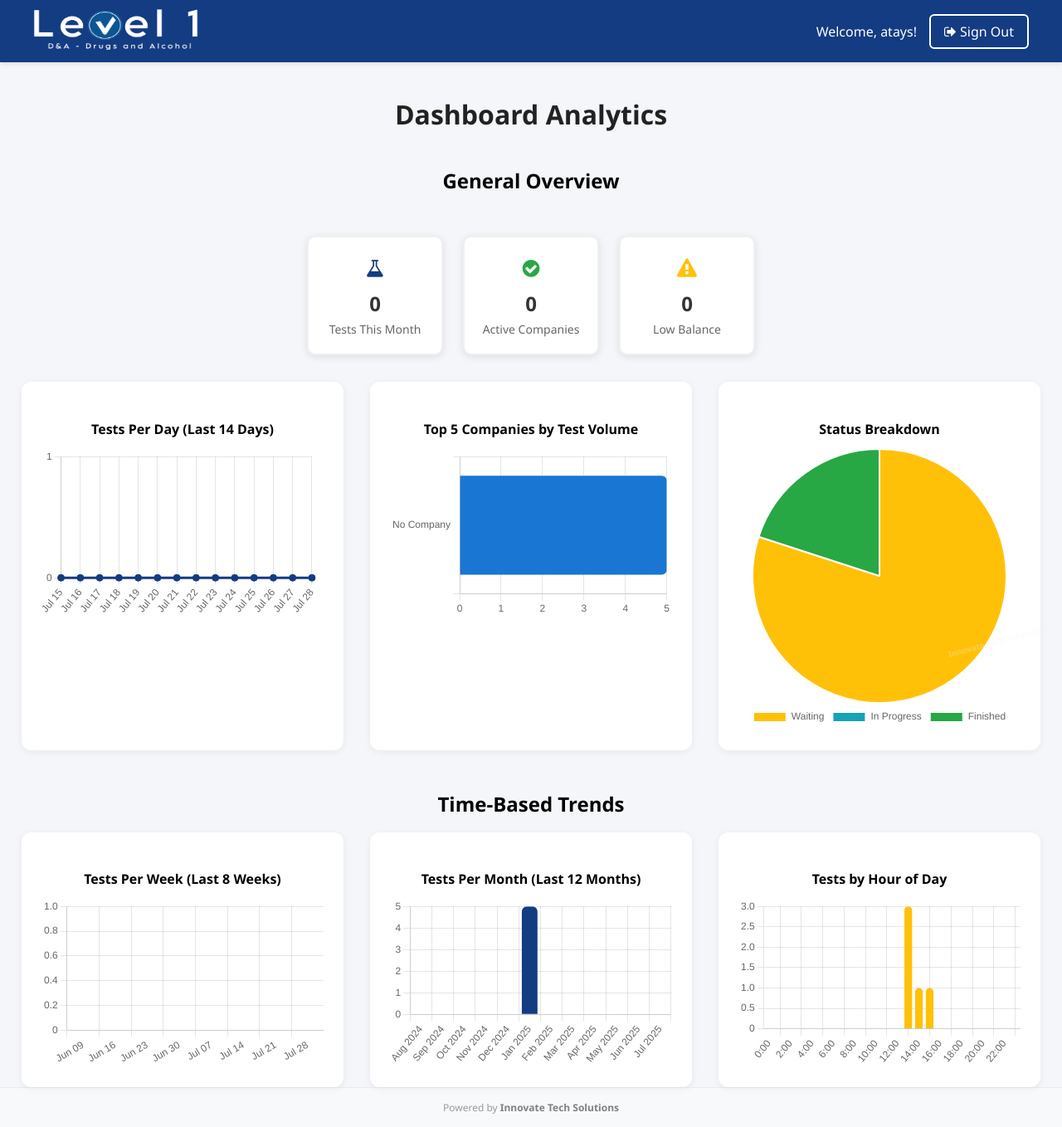
After one commit to 95b9c7/Level1, a Django app: page /dashboard/ in a window 1280 px wide. The commit adds this page. Shown: the whole page at 83% size. Run offline with Django 3.2, Linux system fonts and the light colour scheme; a user stored in the database is signed in; data comes from the database, SQL or seed files in the repository; data that the repository does not hold is empty.

Commit message:
Added Dashboard

```diff
--- a/TruckerWaitList/urls.py
+++ b/TruckerWaitList/urls.py
@@ -35,6 +35,7 @@ urlpatterns = [
     path('edit_company/<int:company_id>/', views.edit_company, name='edit_company'),
     path('delete_company/<int:company_id>/', views.delete_company, name='delete_company'),
     path('check_queue_updates/', views.check_queue_updates, name='check_queue_updates'),
+    path('dashboard/', views.dashboard, name='dashboard'),
 ]
 urlpatterns += static(settings.STATIC_URL, document_root=settings.STATIC_ROOT)
 urlpatterns += static(settings.MEDIA_URL, document_root=settings.MEDIA_ROOT)
--- a/waitapp/templates/base.html
+++ b/waitapp/templates/base.html
@@ -35,5 +35,6 @@
             <p>Powered by <strong>Innovate Tech Solutions</strong></p>
         </div>
     </div>
+    {% block extra_js %}{% endblock %}
 </body>
 </html>
--- /dev/null
+++ b/waitapp/templates/dashboard.html
@@ -0,0 +1,212 @@
+{% extends "base.html" %}
+{% load static %}
+
+{% block title %}Dashboard{% endblock %}
+
+{% block content %}
+<div class="center-text">
+    <h1>Dashboard Analytics</h1>
+
+    <h2 style="margin-top: 32px; margin-bottom: 18px; text-align: left;">General Overview</h2>
+    <div class="dashboard-summary-row" style="display: flex; gap: 24px; justify-content: center; flex-wrap: wrap; margin: 32px 0;">
+        <div class="summary-card">
+            <div class="summary-icon"><i class="fa fa-flask"></i></div>
+            <div class="summary-content">
+                <h3>{{ tests_this_month }}</h3>
+                <p>Tests This Month</p>
+            </div>
+        </div>
+        <div class="summary-card">
+            <div class="summary-icon active"><i class="fa fa-check-circle"></i></div>
+            <div class="summary-content">
+                <h3>{{ active_companies }}</h3>
+                <p>Active Companies</p>
+            </div>
+        </div>
+        <div class="summary-card">
+            <div class="summary-icon low-balance"><i class="fa fa-exclamation-triangle"></i></div>
+            <div class="summary-content">
+                <h3>{{ low_balance_companies }}</h3>
+                <p>Low Balance</p>
+            </div>
+        </div>
+    </div>
+    <div class="dashboard-charts" style="display: flex; flex-wrap: wrap; gap: 32px; justify-content: center;">
+        <div style="background: #fff; border-radius: 12px; box-shadow: 0 2px 10px rgba(0,0,0,0.06); padding: 24px; min-width: 340px; max-width: 420px; flex: 1;">
+            <h4 style="margin-bottom: 12px;">Tests Per Day (Last 14 Days)</h4>
+            <canvas id="testsLineChart" height="180"></canvas>
+        </div>
+        <div style="background: #fff; border-radius: 12px; box-shadow: 0 2px 10px rgba(0,0,0,0.06); padding: 24px; min-width: 340px; max-width: 420px; flex: 1;">
+            <h4 style="margin-bottom: 12px;">Top 5 Companies by Test Volume</h4>
+            <canvas id="topCompaniesBarChart" height="180"></canvas>
+        </div>
+        <div style="background: #fff; border-radius: 12px; box-shadow: 0 2px 10px rgba(0,0,0,0.06); padding: 24px; min-width: 340px; max-width: 420px; flex: 1;">
+            <h4 style="margin-bottom: 12px;">Status Breakdown</h4>
+            <canvas id="statusPieChart" height="180"></canvas>
+        </div>
+    </div>
+
+    <h2 style="margin-top: 48px; margin-bottom: 18px; text-align: left;">Time-Based Trends</h2>
+    <div class="dashboard-charts" style="display: flex; flex-wrap: wrap; gap: 32px; justify-content: center;">
+        <div style="background: #fff; border-radius: 12px; box-shadow: 0 2px 10px rgba(0,0,0,0.06); padding: 24px; min-width: 340px; max-width: 420px; flex: 1;">
+            <h4 style="margin-bottom: 12px;">Tests Per Week (Last 8 Weeks)</h4>
+            <canvas id="testsPerWeekChart" height="180"></canvas>
+        </div>
+        <div style="background: #fff; border-radius: 12px; box-shadow: 0 2px 10px rgba(0,0,0,0.06); padding: 24px; min-width: 340px; max-width: 420px; flex: 1;">
+            <h4 style="margin-bottom: 12px;">Tests Per Month (Last 12 Months)</h4>
+            <canvas id="testsPerMonthChart" height="180"></canvas>
+        </div>
+        <div style="background: #fff; border-radius: 12px; box-shadow: 0 2px 10px rgba(0,0,0,0.06); padding: 24px; min-width: 340px; max-width: 420px; flex: 1;">
+            <h4 style="margin-bottom: 12px;">Tests by Hour of Day</h4>
+            <canvas id="testsByHourChart" height="180"></canvas>
+        </div>
+    </div>
+</div>
+{% endblock %}
+
+{% block extra_js %}
+{{ tests_per_week_labels|json_script:"tests-per-week-labels" }}
+{{ tests_per_week_data|json_script:"tests-per-week-data" }}
+{{ tests_per_month_labels|json_script:"tests-per-month-labels" }}
+{{ tests_per_month_data|json_script:"tests-per-month-data" }}
+{{ tests_by_hour_labels|json_script:"tests-by-hour-labels" }}
+{{ tests_by_hour_data|json_script:"tests-by-hour-data" }}
+{{ tests_per_day_labels|json_script:"tests-per-day-labels" }}
+{{ tests_per_day_data|json_script:"tests-per-day-data" }}
+{{ top_companies_labels|json_script:"top-companies-labels" }}
+{{ top_companies_data|json_script:"top-companies-data" }}
+{{ status_labels|json_script:"status-labels" }}
+{{ status_data|json_script:"status-data" }}
+<script src="https://cdn.jsdelivr.net/npm/chart.js"></script>
+<script>
+const testsPerWeekLabels = JSON.parse(document.getElementById('tests-per-week-labels').textContent);
+const testsPerWeekData = JSON.parse(document.getElementById('tests-per-week-data').textContent);
+const testsPerMonthLabels = JSON.parse(document.getElementById('tests-per-month-labels').textContent);
+const testsPerMonthData = JSON.parse(document.getElementById('tests-per-month-data').textContent);
+const testsByHourLabels = JSON.parse(document.getElementById('tests-by-hour-labels').textContent);
+const testsByHourData = JSON.parse(document.getElementById('tests-by-hour-data').textContent);
+const testsPerDayLabels = JSON.parse(document.getElementById('tests-per-day-labels').textContent);
+const testsPerDayData = JSON.parse(document.getElementById('tests-per-day-data').textContent);
+const topCompaniesLabels = JSON.parse(document.getElementById('top-companies-labels').textContent);
+const topCompaniesData = JSON.parse(document.getElementById('top-companies-data').textContent);
+const statusLabels = JSON.parse(document.getElementById('status-labels').textContent);
+const statusData = JSON.parse(document.getElementById('status-data').textContent);
+const statusColors = ['#ffc107', '#17a2b8', '#28a745'];
+
+// Add new charts for the new section
+new Chart(document.getElementById('testsPerWeekChart').getContext('2d'), {
+    type: 'bar',
+    data: {
+        labels: testsPerWeekLabels,
+        datasets: [{
+            label: 'Tests',
+            data: testsPerWeekData,
+            backgroundColor: '#1976d2',
+            borderRadius: 6,
+        }]
+    },
+    options: {
+        plugins: { legend: { display: false } },
+        scales: {
+            y: { beginAtZero: true }
+        }
+    }
+});
+new Chart(document.getElementById('testsPerMonthChart').getContext('2d'), {
+    type: 'bar',
+    data: {
+        labels: testsPerMonthLabels,
+        datasets: [{
+            label: 'Tests',
+            data: testsPerMonthData,
+            backgroundColor: '#133c82',
+            borderRadius: 6,
+        }]
+    },
+    options: {
+        plugins: { legend: { display: false } },
+        scales: {
+            y: { beginAtZero: true }
+        }
+    }
+});
+new Chart(document.getElementById('testsByHourChart').getContext('2d'), {
+    type: 'bar',
+    data: {
+        labels: testsByHourLabels,
+        datasets: [{
+            label: 'Tests',
+            data: testsByHourData,
+            backgroundColor: '#ffc107',
+            borderRadius: 6,
+        }]
+    },
+    options: {
+        plugins: { legend: { display: false } },
+        scales: {
+            y: { beginAtZero: true }
+        }
+    }
+});
+
+// Line Chart
+new Chart(document.getElementById('testsLineChart').getContext('2d'), {
+    type: 'line',
+    data: {
+        labels: testsPerDayLabels,
+        datasets: [{
+            label: 'Tests',
+            data: testsPerDayData,
+            borderColor: '#133c82',
+            backgroundColor: 'rgba(19,60,130,0.08)',
+            fill: true,
+            tension: 0.3,
+            pointRadius: 4,
+            pointBackgroundColor: '#133c82',
+        }]
+    },
+    options: {
+        plugins: { legend: { display: false } },
+        scales: {
+            y: { beginAtZero: true, ticks: { stepSize: 2 } }
+        }
+    }
+});
+
+// Bar Chart
+new Chart(document.getElementById('topCompaniesBarChart').getContext('2d'), {
+    type: 'bar',
+    data: {
+        labels: topCompaniesLabels,
+        datasets: [{
+            label: 'Tests',
+            data: topCompaniesData,
+            backgroundColor: '#1976d2',
+            borderRadius: 6,
+        }]
+    },
+    options: {
+        plugins: { legend: { display: false } },
+        indexAxis: 'y',
+        scales: {
+            x: { beginAtZero: true }
+        }
+    }
+});
+
+// Pie Chart
+new Chart(document.getElementById('statusPieChart').getContext('2d'), {
+    type: 'pie',
+    data: {
+        labels: statusLabels,
+        datasets: [{
+            data: statusData,
+            backgroundColor: statusColors,
+        }]
+    },
+    options: {
+        plugins: { legend: { position: 'bottom' } }
+    }
+});
+</script>
+{% endblock %}
--- a/waitapp/templates/driver_form.html
+++ b/waitapp/templates/driver_form.html
@@ -124,5 +124,6 @@
             <p>Powered by <strong>Innovate Tech Solutions</strong></p>
         </div>
     </div>
+    {% block extra_js %}{% endblock %}
 </body>
 </html>
--- a/waitapp/templates/menu.html
+++ b/waitapp/templates/menu.html
@@ -12,6 +12,7 @@
         <li><a href="{% url 'queue_list' %}" class="menu-button">Queue List</a></li>
         <li><a href="{% url 'add_company' %}" class="menu-button">Add Company</a></li>
         <li><a href="{% url 'modify_companies' %}" class="menu-button">Modify Companies</a></li>
+        <li><a href="{% url 'dashboard' %}" class="menu-button">Dashboard</a></li>
         <li><a href="{% url 'report_list' %}" class="menu-button">Reports</a></li>
     </ul>
 </div>
--- a/waitapp/views.py
+++ b/waitapp/views.py
@@ -19,6 +19,8 @@ from .email_utils import (
     send_zero_balance_email,
     send_welcome_email
 )
+from datetime import date, timedelta
+from django.db.models import Count
 
 # Create your views here.
 
@@ -288,3 +290,94 @@ def delete_company(request, company_id):
     return render(request, 'delete_company.html', {
         'company': company
     })
+
+@login_required
+def dashboard(request):
+    from waitapp.models import TruckDriver, Company
+    from django.utils import timezone
+    today = timezone.localdate()
+    first_of_month = today.replace(day=1)
+
+    # Tests this month
+    tests_this_month = TruckDriver.objects.filter(check_in_date__gte=first_of_month).count()
+
+    # Active companies
+    active_companies = Company.objects.filter(is_active=True).count()
+
+    # Low balance companies
+    low_balance_companies = Company.objects.filter(tests_remaining__lte=5).count()
+
+    # Tests per day (last 14 days)
+    tests_per_day_labels = []
+    tests_per_day_data = []
+    for i in range(13, -1, -1):
+        day = today - timedelta(days=i)
+        count = TruckDriver.objects.filter(check_in_date=day).count()
+        tests_per_day_labels.append(day.strftime('%b %d'))
+        tests_per_day_data.append(count)
+
+    # Top 5 companies by test volume (all time)
+    top_companies_qs = (TruckDriver.objects
+        .values('company__name')
+        .annotate(test_count=Count('id'))
+        .order_by('-test_count')[:5])
+    top_companies_labels = [c['company__name'] or 'No Company' for c in top_companies_qs]
+    top_companies_data = [c['test_count'] for c in top_companies_qs]
+
+    # Status breakdown
+    status_labels = ['Waiting', 'In Progress', 'Finished']
+    status_data = [
+        TruckDriver.objects.filter(status='Waiting').count(),
+        TruckDriver.objects.filter(status='In Progress').count(),
+        TruckDriver.objects.filter(status='Finished').count(),
+    ]
+
+    context = {
+        'tests_this_month': tests_this_month,
+        'active_companies': active_companies,
+        'low_balance_companies': low_balance_companies,
+        'tests_per_day_labels': tests_per_day_labels,
+        'tests_per_day_data': tests_per_day_data,
+        'top_companies_labels': top_companies_labels,
+        'top_companies_data': top_companies_data,
+        'status_labels': status_labels,
+        'status_data': status_data,
+    }
+    # Tests per week (last 8 weeks)
+    tests_per_week_labels = []
+    tests_per_week_data = []
+    for i in range(7, -1, -1):
+        week_start = today - timedelta(days=today.weekday() + i * 7)
+        week_end = week_start + timedelta(days=6)
+        count = TruckDriver.objects.filter(check_in_date__gte=week_start, check_in_date__lte=week_end).count()
+        label = week_start.strftime('%b %d')
+        tests_per_week_labels.append(label)
+        tests_per_week_data.append(count)
+
+    # Tests per month (last 12 months)
+    tests_per_month_labels = []
+    tests_per_month_data = []
+    for i in range(11, -1, -1):
+        month = (today.replace(day=1) - timedelta(days=30*i)).replace(day=1)
+        next_month = (month + timedelta(days=32)).replace(day=1)
+        count = TruckDriver.objects.filter(check_in_date__gte=month, check_in_date__lt=next_month).count()
+        label = month.strftime('%b %Y')
+        tests_per_month_labels.append(label)
+        tests_per_month_data.append(count)
+
+    # Tests by hour of day (0-23)
+    tests_by_hour_labels = [f'{h}:00' for h in range(24)]
+    tests_by_hour_data = []
+    for h in range(24):
+        count = TruckDriver.objects.filter(check_in_time__hour=h).count()
+        tests_by_hour_data.append(count)
+
+    context.update({
+        'tests_per_week_labels': tests_per_week_labels,
+        'tests_per_week_data': tests_per_week_data,
+        'tests_per_month_labels': tests_per_month_labels,
+        'tests_per_month_data': tests_per_month_data,
+        'tests_by_hour_labels': tests_by_hour_labels,
+        'tests_by_hour_data': tests_by_hour_data,
+    })
+    return render(request, 'dashboard.html', context)
```
